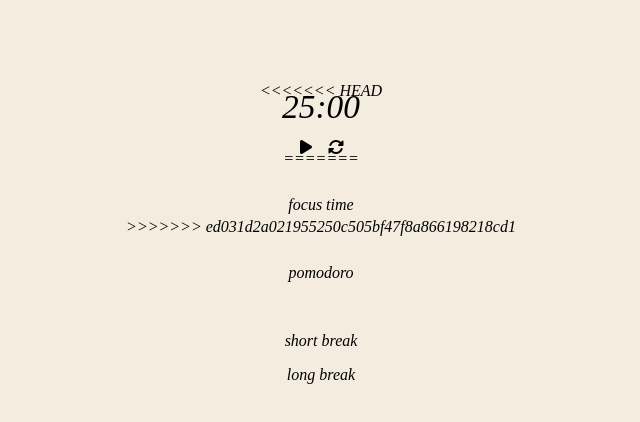
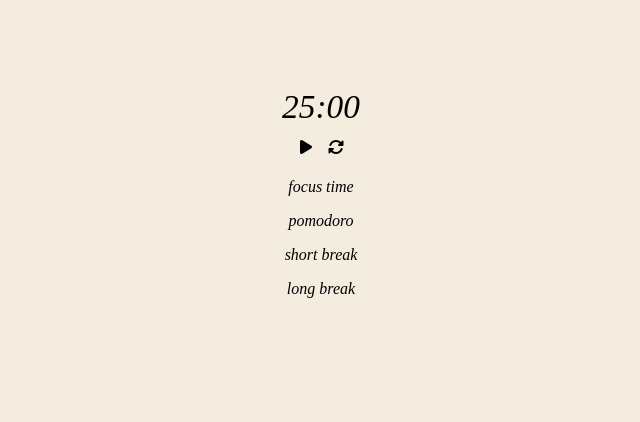
Before and after one commit to anaritadiogo/pomodoro_timer, a plain HTML site: page index.html in a window 1280 px wide. Shown: the whole page, without its empty margins (319-959 px from the left). Drawn offline with nearby package versions, Linux system fonts and the light colour scheme.

Commit message:
Fixed bug

```diff
--- a/index.html
+++ b/index.html
@@ -32,11 +32,10 @@
         </div>
       </div>
 
-<<<<<<< HEAD
+    <!-- HEAD -->
+
         <div id="pom" class="a"><p>focus time</p></div>
-=======
         <div id="pom" class="a"><p>pomodoro</p></div>
->>>>>>> ed031d2a021955250c505bf47f8a866198218cd1
         <div id="short" class="a"><p>short break</p></div>
         <div id="long" class="a"><p>long break</p></div>
     </div>
```
